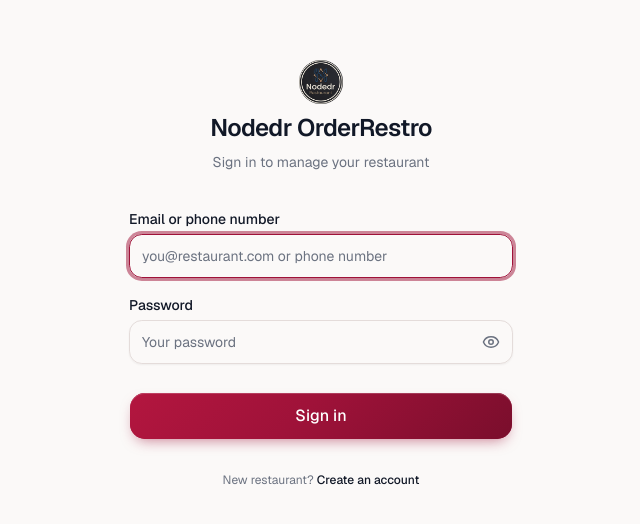
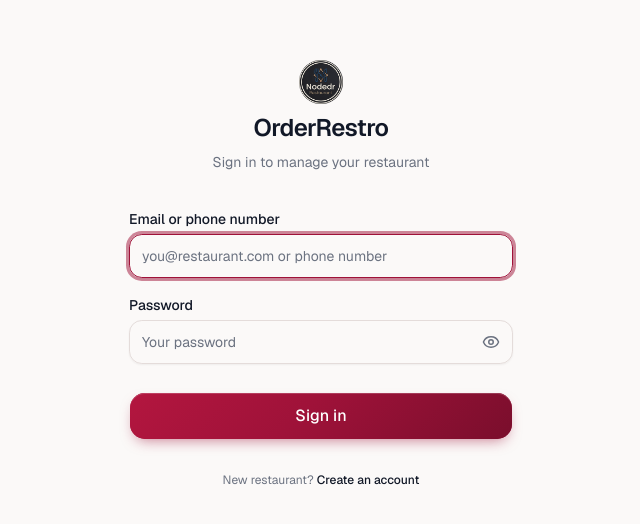
Before and after one commit to Raktim94/nodedr-restaurant-pos, a Next.js app in the folder apps/web/: page /login in a window 1280 px wide. Shown: the part 126-650 px from the top of the page, without its empty margins (319-959 px from the left). Built offline with nearby package versions, Linux system fonts and the light colour scheme.

Commit message:
name the product OrderRestro everywhere in the app UI; CasaOS 1.15.1

```diff
--- a/apps/web/app/layout.tsx
+++ b/apps/web/app/layout.tsx
@@ -14,7 +14,7 @@ const geistMono = Geist_Mono({
 });
 
 export const metadata: Metadata = {
-  title: "Nodedr OrderRestro",
+  title: "OrderRestro",
   description: "Offline-first restaurant management system",
   manifest: "/manifest.json",
   icons: {
--- a/apps/web/app/login/page.tsx
+++ b/apps/web/app/login/page.tsx
@@ -72,7 +72,7 @@ export default function LoginPage() {
             <Logo size={44} />
           </Link>
           <h1 className="text-2xl font-semibold tracking-tight text-foreground">
-            Nodedr OrderRestro
+            OrderRestro
           </h1>
           <p className="text-sm text-muted-foreground">Sign in to manage your restaurant</p>
         </div>
--- a/apps/web/app/signup/page.tsx
+++ b/apps/web/app/signup/page.tsx
@@ -52,7 +52,7 @@ export default function SignupPage() {
             <Logo size={44} />
           </Link>
           <h1 className="text-2xl font-semibold tracking-tight text-foreground">
-            Nodedr OrderRestro
+            OrderRestro
           </h1>
           <p className="text-sm text-muted-foreground">Set up your restaurant</p>
         </div>
--- a/apps/web/components/layout/app-shell.tsx
+++ b/apps/web/components/layout/app-shell.tsx
@@ -18,7 +18,7 @@ import { UserMenu } from "./user-menu";
 
 // The restaurant's own logo + name lead the sidebar header — this is
 // white-label self-hosted software, so the operator's branding takes the
-// prime spot an operator actually looks at. The Nodedr OrderRestro product
+// prime spot an operator actually looks at. The OrderRestro product
 // mark moves to a small credit line at the bottom (BrandFooter) instead of
 // competing with it up here. Falls back to the product mark only until the
 // restaurant sets its own logo/name under Settings.
@@ -47,7 +47,7 @@ function RestaurantBrand() {
     <>
       <Logo />
       <span className="truncate text-sm font-semibold tracking-tight text-sidebar-foreground">
-        {restaurant?.name ?? "Nodedr OrderRestro"}
+        {restaurant?.name ?? "OrderRestro"}
       </span>
     </>
   );
--- a/apps/web/components/layout/brand-footer.tsx
+++ b/apps/web/components/layout/brand-footer.tsx
@@ -18,7 +18,7 @@ export function BrandFooter() {
         rel="noopener noreferrer"
         className="text-left text-xs font-medium leading-tight text-sidebar-foreground/70 hover:text-sidebar-foreground hover:underline"
       >
-        Nodedr OrderRestro
+        OrderRestro
       </a>
     </div>
   );
--- a/apps/web/components/layout/logo.tsx
+++ b/apps/web/components/layout/logo.tsx
@@ -5,7 +5,7 @@ export function Logo({ className, size = 32 }: { className?: string; size?: numb
   return (
     <Image
       src="/logo.png"
-      alt="Nodedr OrderRestro"
+      alt="OrderRestro"
       width={size}
       height={size}
       className={cn("shrink-0 rounded-lg object-contain", className)}
--- a/apps/web/components/marketing/claimed-landing.tsx
+++ b/apps/web/components/marketing/claimed-landing.tsx
@@ -12,7 +12,7 @@ export function ClaimedLanding() {
     <div className="flex min-h-full flex-col items-center justify-center px-4 py-24 text-center sm:px-6">
       <Logo size={44} />
       <h1 className="mt-6 text-2xl font-semibold tracking-tight text-foreground">
-        Nodedr OrderRestro
+        OrderRestro
       </h1>
       <p className="mt-2 max-w-sm text-sm text-muted-foreground">
         This instance is already set up. Sign in to your dashboard, or check the docs.
```
Also changed, not shown: apps/web/public/manifest.json, 4 other files (tests, documents, lock files or other folders).
